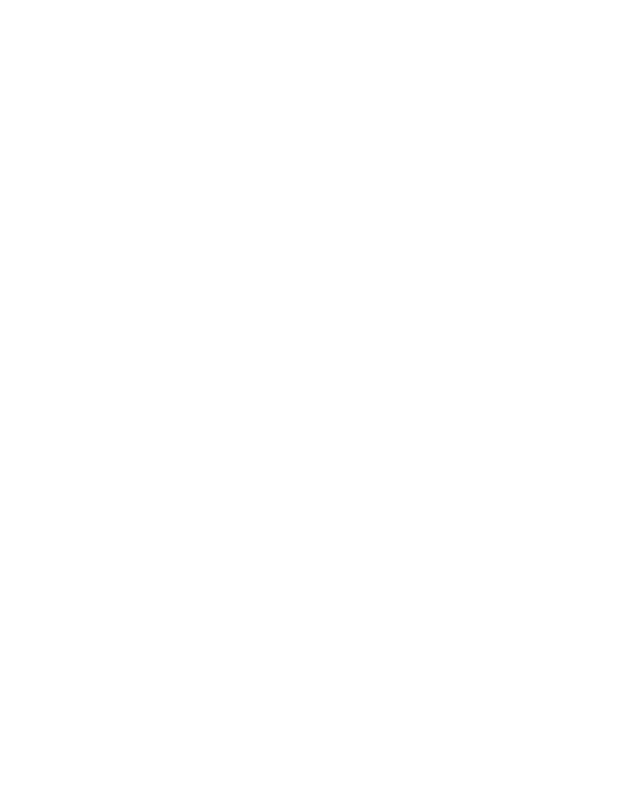
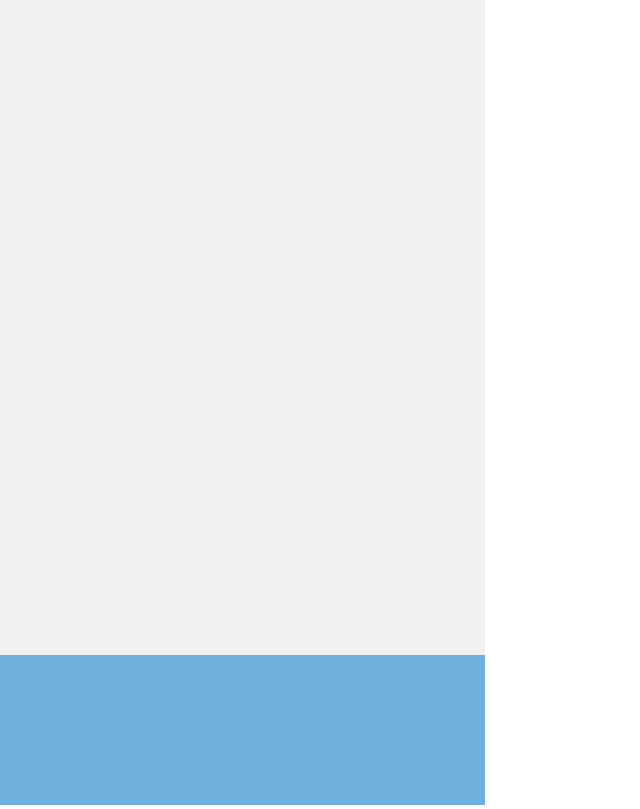
Before and after one commit to katiesteckles/spigot, a plain HTML site: page index.html in a window 1280 px wide. Shown: the whole page, without its empty margins (0-640 px from the left). Drawn offline with Linux system fonts and the light colour scheme.

Commit message:
Made it initialise properly

```diff
--- a/index.html
+++ b/index.html
@@ -28,14 +28,6 @@ const CANVAS_HEIGHT=805
 const DROPLET_WIDTH=126
 const DROPLET_HEIGHT=150
 
-// get it to initially draw the canvas
-//canvas = document.createElement("canvas");
-//canvas.width = CANVAS_WIDTH;
-//canvas.height = CANVAS_HEIGHT;
-//theWater = new bgitem(CANVAS_WIDTH, 150, "#6fb0dc", 0, CANVAS_HEIGHT - 150);
-//context = this.canvas.getContext("2d");
-//document.body.insertBefore(this.canvas, document.body.childNodes[0]);
-
 window.addEventListener("keyup", handleEvent, false)
 
 function handleEvent(event) {
@@ -54,12 +46,22 @@ var myGameArea = {
 	start : function() {
 		myDroplet = new droplet(DROPLET_WIDTH, DROPLET_HEIGHT, "blue", (CANVAS_WIDTH/2)-(DROPLET_WIDTH/2), 0 - DROPLET_HEIGHT, 0);
 		theWater = new bgitem(CANVAS_WIDTH, 150, "#6fb0dc", 0, CANVAS_HEIGHT - 150);
-        this.canvas.width = CANVAS_WIDTH;
+		 this.canvas.width = CANVAS_WIDTH;
         this.canvas.height = CANVAS_HEIGHT;
         this.context = this.canvas.getContext("2d");
         document.body.insertBefore(this.canvas, document.body.childNodes[0]);
         this.interval = setInterval(updateGameArea, 60);
         this.isStopped = false ;
+    },
+    initialise : function() {
+        theWater = new bgitem(CANVAS_WIDTH, 150, "#6fb0dc", 0, CANVAS_HEIGHT - 150);
+        this.canvas.width = CANVAS_WIDTH;
+        this.canvas.height = CANVAS_HEIGHT;
+        this.context = this.canvas.getContext("2d");
+        document.body.insertBefore(this.canvas, document.body.childNodes[0]);
+        myGameArea.clear();
+    	theWater.update();
+    	this.isStopped = false;
     },
     stop : function() {
         this.isStopped = true;
@@ -72,6 +74,7 @@ var myGameArea = {
         this.context.clearRect(0, 0, this.canvas.width, this.canvas.height);
     }
 }
+
 
 function droplet(width, height, color, x, y, type) {
     this.type = type;
@@ -175,6 +178,9 @@ function nextDigit() {
 //Run it once so the 3 isn't duplicated
 nextDigit();
 
+// get it to initially draw the canvas
+myGameArea.initialise();
+
 
 </script>
 
```
